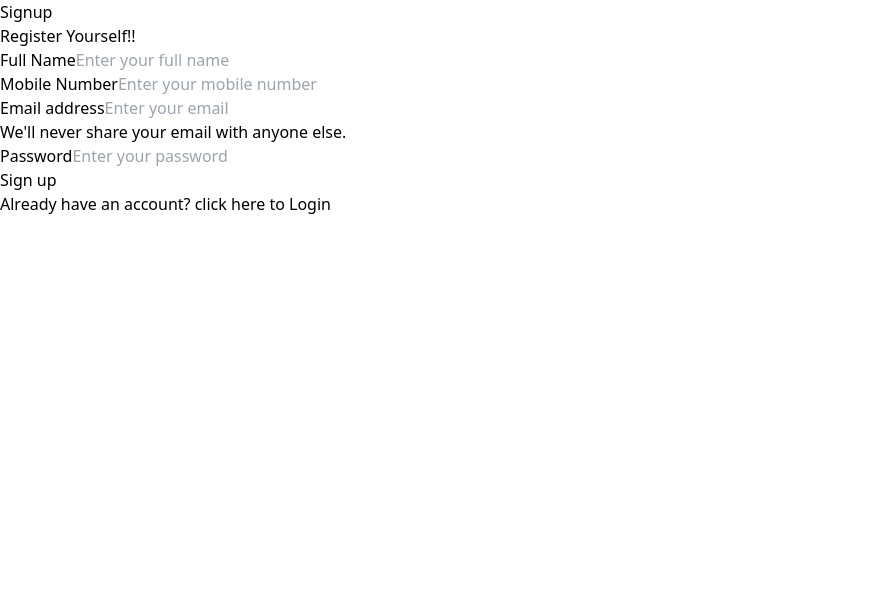
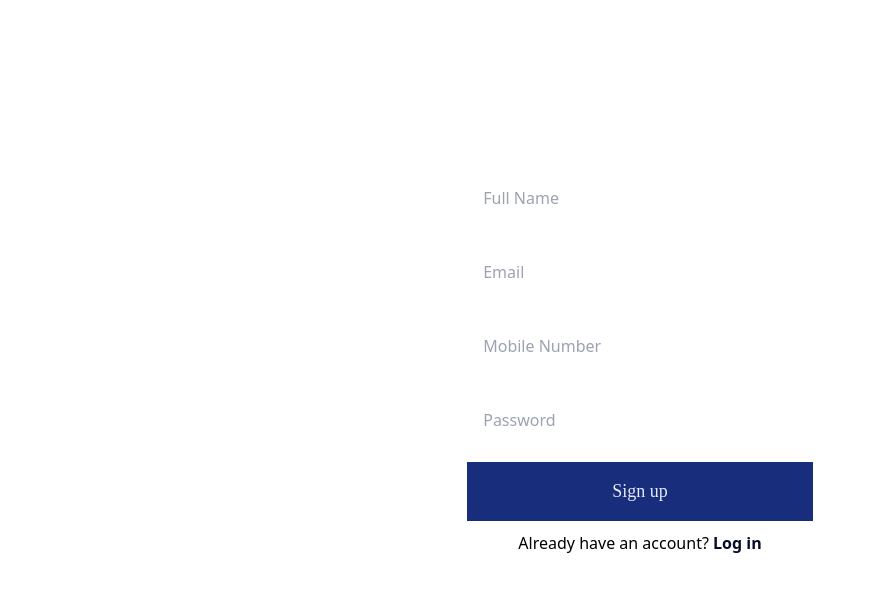
Before and after one commit to harzyz/todo-test, an Angular app: page /signup in a window 1280 px wide. Shown: the top 592 px of the page, without its empty margins (0-876 px from the left). Built offline with nearby package versions, Linux system fonts and the light colour scheme.

Commit message:
first commit

```diff
--- a/db.json
+++ b/db.json
@@ -43,6 +43,13 @@
       "email": "sewen@gmail.com",
       "password": "sewen",
       "mobile": 9000000000000
+    },
+    {
+      "id": "0ae8",
+      "fullname": "Abadom Emeka",
+      "email": "abadomemek@gmail.com",
+      "password": "abadom",
+      "mobile": "09088877666"
     }
   ]
 }
--- a/src/app/auth/signup/signup.component.css
+++ b/src/app/auth/signup/signup.component.css
@@ -0,0 +1,46 @@
+.wrapper{
+  width: 100%;
+  height: calc(100vh - 80px);
+  display: flex;
+  justify-content: center;
+  align-items: center;
+}
+.container{
+  width: 30%;
+  display: flex;
+  flex-direction: column;
+  align-items: center;
+  gap: 10px;
+}
+.container input{
+  width: 90%;
+  padding: 20px 16px ;
+}
+.passwordinput input{
+  width: 100%;
+}
+.passwordinput{
+  width: 90%;
+  display: flex;
+  justify-content: center;
+  position: relative;
+}
+.visible{
+  position: absolute;
+  right: 10px;
+  top: 35%;
+}
+.container button{
+  width: 90%;
+  padding: 16px 16px ;
+  background: #182d7c;
+  border: none;
+  color: #E5EBFA;
+  font-size: 18px;
+  font-family: 'Poppins';
+}
+.link{
+  color: #070c27;
+  font-weight: 700;
+  text-decoration: none;
+}
--- a/src/app/auth/signup/signup.component.html
+++ b/src/app/auth/signup/signup.component.html
@@ -1,4 +1,4 @@
-<div class="container mx-auto">
+<!-- <div class="container mx-auto">
     <div class="flex justify-center">
         <div class="max-w-md bg-gradient-to-br from-purple-400 via-pink-500 to-red-500 shadow-md rounded-lg overflow-hidden">
             <div class="text-center py-6">
@@ -28,4 +28,41 @@
             <a style="color: #000; margin-top: 10px;" routerLink="/login" class="block text-center bg-white hover:bg-gray-200 text-gray-800 font-semibold py-2 px-4 rounded-md transition duration-300 ease-in-out">Already have an account? click here to Login</a>
         </div>
     </div>
-</div>
+</div> -->
+
+
+<div class="wrapper">
+    <form [formGroup]="signupForm" (ngSubmit)="buttonFunc()" class="container">
+      <input
+        type="text"
+        placeholder="Full Name"
+        id="exampleInputfullname"
+        formControlName="fullname"
+      />
+      <input
+        type="email"
+        placeholder="Email"
+        formControlName="email"
+      />
+      <input
+        type="text"
+        placeholder="Mobile Number"
+        formControlName="mobile"
+        id="exampleInputmobilenumber"
+      />
+      <div class="passwordinput">
+        <input
+          type="text"
+          placeholder="Password"
+          formControlName="password"
+        />
+      </div>
+      <button type="submit">Sign up</button>
+      <p>
+        Already have an account?
+        <a class='link' href="/login">
+          Log in
+        </a>
+      </p>
+    </form>
+  </div>
```
